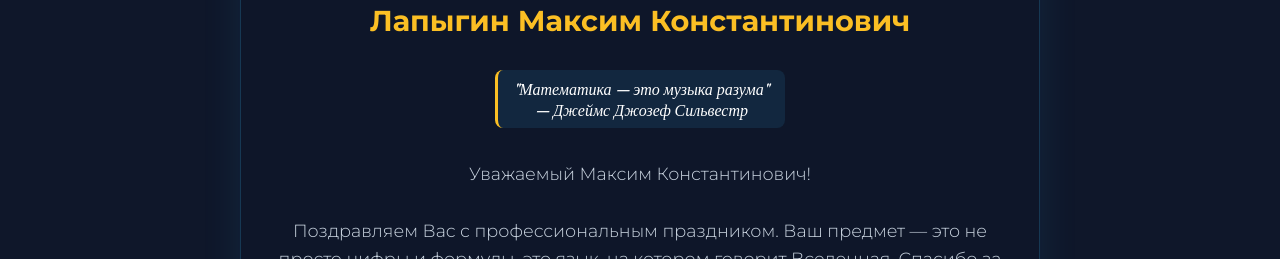
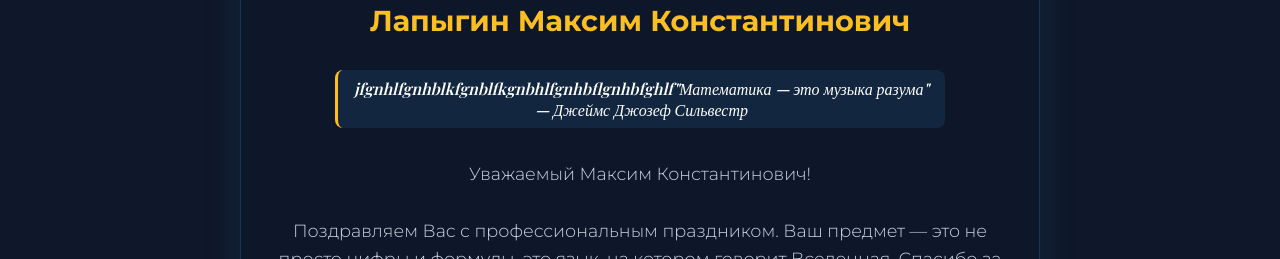
Before and after one commit to julia070798/teacher, a plain HTML site: page 1/index111.html in a window 1280 px wide. Shown: the part 238-497 px from the top of the page. Drawn offline with nearby package versions, Linux system fonts and the light colour scheme; a web font is replaced by a local one.

Commit message:
Update index111.html

```diff
--- a/1/index111.html
+++ b/1/index111.html
@@ -189,7 +189,7 @@
         <span class="name">Лапыгин Максим Константинович</span>
 
         <div class="formula-quote">
-            "Математика — это музыка разума"<br>
+            jfgnhlfgnhblkfgnblfkgnbhlfgnhbflgnhbfghlf"Математика — это музыка разума"<br>
             — Джеймс Джозеф Сильвестр
         </div>
 
```
